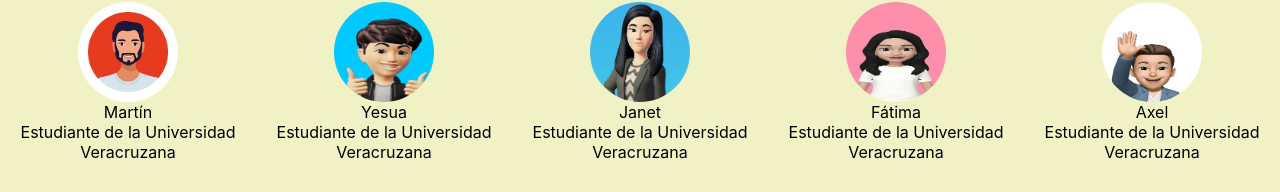
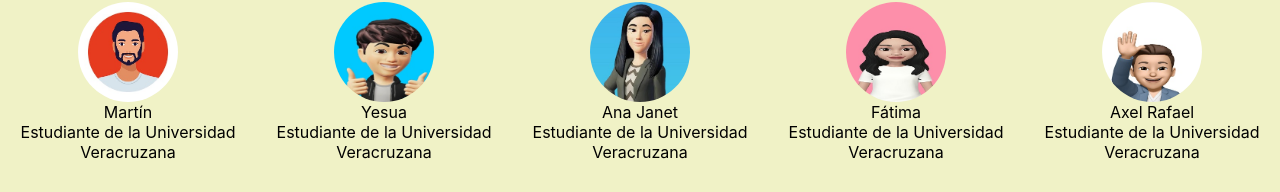
Before and after one commit to cesar-velazquez/Construye-T, a React (Create React App) app: page /Quienes in a window 1280 px wide. Shown: the part 700-892 px from the top of the page. Built offline with nearby package versions, Linux system fonts and the light colour scheme.

Commit message:
edicion del nombre en sección quienes somos

```diff
--- a/src/componentes/Quienes/Quienes.js
+++ b/src/componentes/Quienes/Quienes.js
@@ -19,7 +19,7 @@
                 </div>
                 <div class="persona">
                     <div class="persona__imagen persona__imagen--janet"></div>
-                    <span class="persona__nombre">Janet</span>
+                    <span class="persona__nombre">Ana Janet</span>
                     <span class="persona__funcion">Estudiante de la Universidad Veracruzana</span>
                 </div>
                 <div class="persona">
@@ -30,7 +30,7 @@
 
                 <div class="persona">
                     <div class="persona__imagen persona__imagen--axel"></div>
-                    <span class="persona__nombre">Axel</span>
+                    <span class="persona__nombre">Axel Rafael</span>
                     <span class="persona__funcion">Estudiante de la Universidad Veracruzana</span>
                 </div>
 
```
